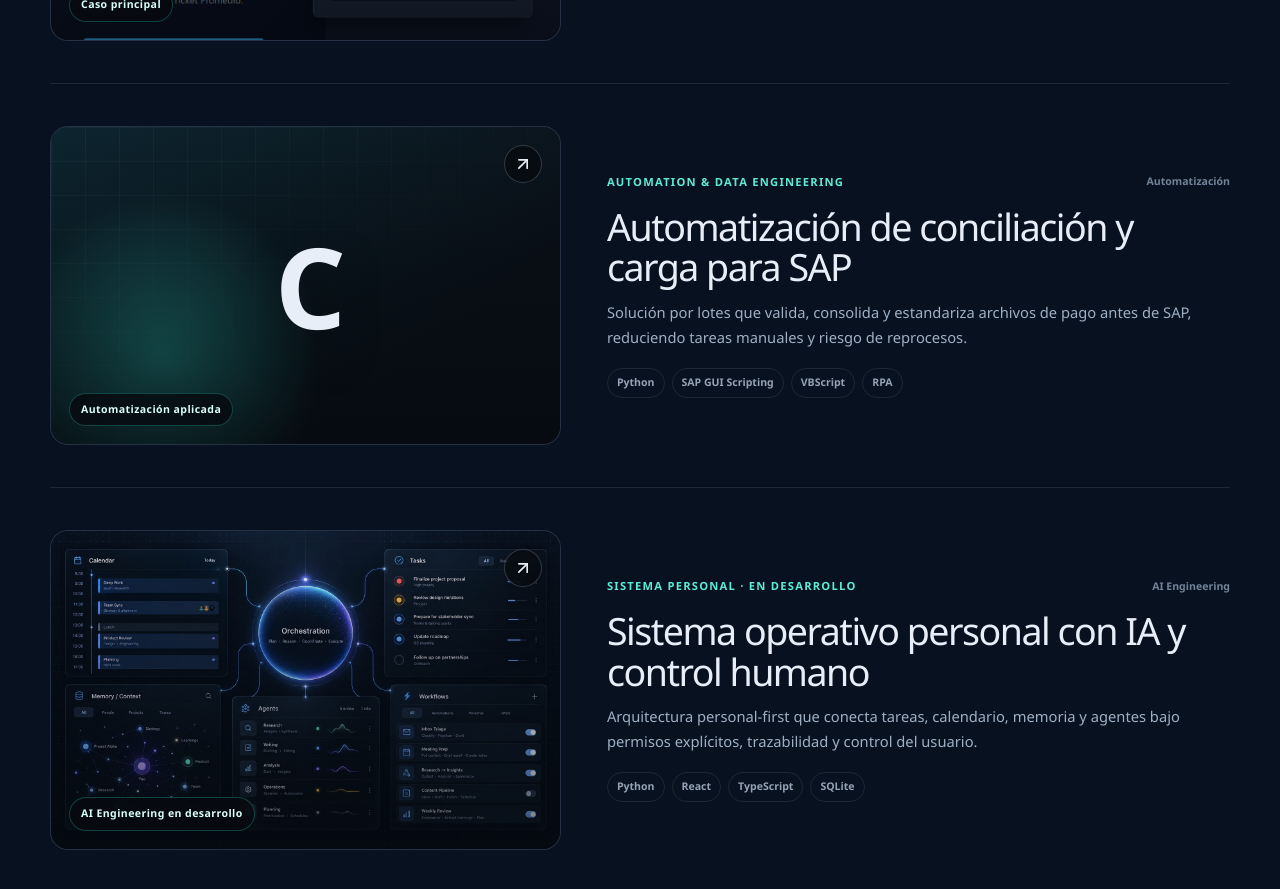
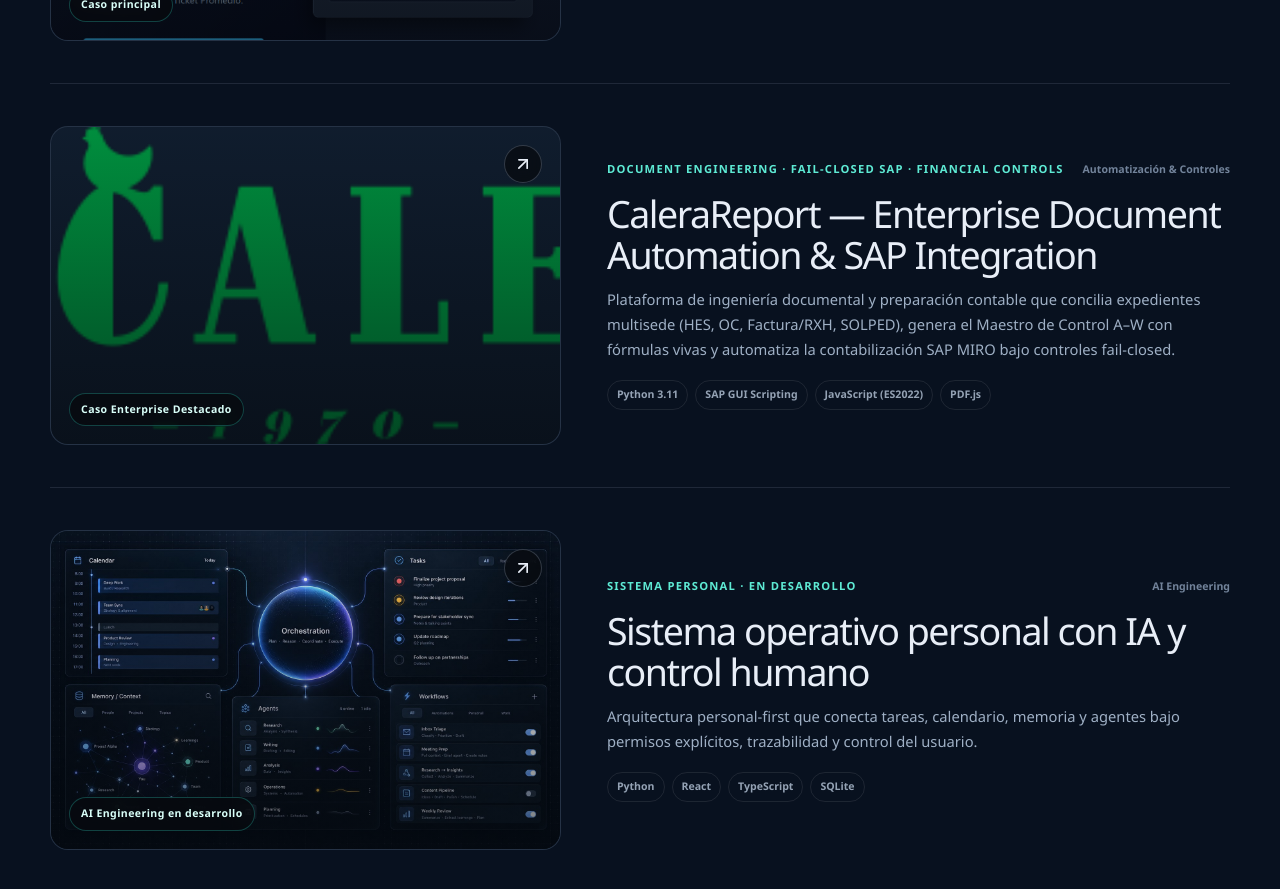
Before and after one commit to LuisRomero20/mi-portafolio, a React (Vite) app: page / in a window 1280 px wide. Shown: the part 3700-4589 px from the top of the page. Built offline with nearby package versions, Linux system fonts and the light colour scheme.

Commit message:
feat(projects): update CaleraReport to Enterprise Document Automation & SAP Integration Suite

```diff
--- a/src/data/projects.js
+++ b/src/data/projects.js
@@ -51,28 +51,53 @@ export const projects = [
   },
   {
     id: "calera-report",
-    name: "Automatización de conciliación y carga para SAP",
+    name: "CaleraReport — Enterprise Document Automation & SAP Integration",
     shortName: "CaleraReport",
-    category: "Automatización",
-    eyebrow: "Automation & Data Engineering",
-    priorityLabel: "Automatización aplicada",
+    category: "Automatización & Controles",
+    eyebrow: "Document Engineering · Fail-Closed SAP · Financial Controls",
+    priorityLabel: "Caso Enterprise Destacado",
     description:
-      "Solución por lotes que valida, consolida y estandariza archivos de pago antes de SAP, reduciendo tareas manuales y riesgo de reprocesos.",
+      "Plataforma de ingeniería documental y preparación contable que concilia expedientes multisede (HES, OC, Factura/RXH, SOLPED), genera el Maestro de Control A–W con fórmulas vivas y automatiza la contabilización SAP MIRO bajo controles fail-closed.",
     longDescription:
-      "Solución enfocada en ordenar archivos de múltiples áreas, validar su estructura y preparar cargas repetibles. Complementa el flujo con automatización de escritorio para disminuir tareas mecánicas y errores de transcripción.",
-    technologies: ["Python", "SAP GUI Scripting", "VBScript", "RPA", "JavaScript"],
-    image: null,
+      "Transformación integral de CaleraReport a una suite de operaciones documentales y control financiero empresarial. Procesa expedientes en cliente garantizando cero fuga de datos sensibles, aplica validaciones deterministas de importes y semáforos de liberación de tres niveles, gestiona trazabilidad con hash SHA-256 para renombrado y reversión, e implementa tres alternativas de automatización SAP MIRO con simulación obligatoria y rechazo ante ambigüedad.",
+    technologies: [
+      "Python 3.11",
+      "SAP GUI Scripting",
+      "JavaScript (ES2022)",
+      "PDF.js",
+      "SheetJS",
+      "VBScript / PyAutoGUI",
+      "GitHub Actions CI",
+    ],
+    image: laCaleraLogo,
     accent: "cyan",
     github: "https://github.com/LuisRomero20/CaleraReport",
     demo: "https://calerareport-ten.vercel.app",
-    metrics: { Procesamiento: "Por lotes", Ejecución: "100% cliente", Entrega: "Demo pública" },
+    metrics: {
+      "Conciliación": "100% determinista",
+      "Privacidad": "Zero Data Leak",
+      "Controles SAP": "Fail-Closed estricto",
+      "Validación": "21 tests / CI",
+    },
     context: {
-      problem: "La consolidación manual de archivos por departamento consumía tiempo y elevaba el riesgo de inconsistencias.",
-      solution: "Un flujo de validación y consolidación por lotes, más plantillas estandarizadas y automatización de pasos repetitivos.",
-      impact: "Proceso más claro, repetible y preparado para reducir reprocesos antes de la carga operativa.",
+      problem:
+        "La revisión y conciliación manual de expedientes de servicios (HES, OC, facturas, recibos por honorarios, SOLPED) entre múltiples sedes requería días de trabajo repetitivo, propiciando discrepancias de importes y riesgo crítico de imputación errónea en SAP MIRO.",
+      solution:
+        "Un motor de conciliación documental local (navegador y Python) con validación de tolerancias, generación del Maestro A–W con fórmulas Excel vivas, gestión de incidencias bloqueantes y tres bots SAP con parada fail-closed y aprobación afirmativa obligatoria.",
+      impact:
+        "Ciclo de procesamiento reducido de días a segundos por lote, trazabilidad forense con reversión instantánea y garantía de tolerancia cero a registros ambiguos o desbalanceados en el ERP.",
     },
-    client: "Caso de automatización",
-    date: "2025",
+    featuresTitle: "Capacidades Enterprise Operativas",
+    features: [
+      "Ingesta multisede y conciliación determinista de expedientes (HES, OC, Factura/RXH, SOLPED).",
+      "Generación de libro Maestro A–W con fórmulas vivas, semáforos condicionales y hoja de incidencias.",
+      "Formato Masivo SAP MIRO A–U compatible con procesos contables estándar y bots existentes.",
+      "Renombrado documental con nomenclatura {MIRO} y reversión garantizada por hash SHA-256.",
+      "Automatización SAP GUI fail-closed: aprobación afirmativa explícita, verificación de saldo 0.00 y validación de 10 dígitos.",
+      "Suite de 21 pruebas automatizadas con fixtures 100% sintéticos y CI multiplataforma en GitHub Actions.",
+    ],
+    client: "La Calera / Automatización Operativa",
+    date: "2025 — 2026",
     featured: true,
   },
   {
```
